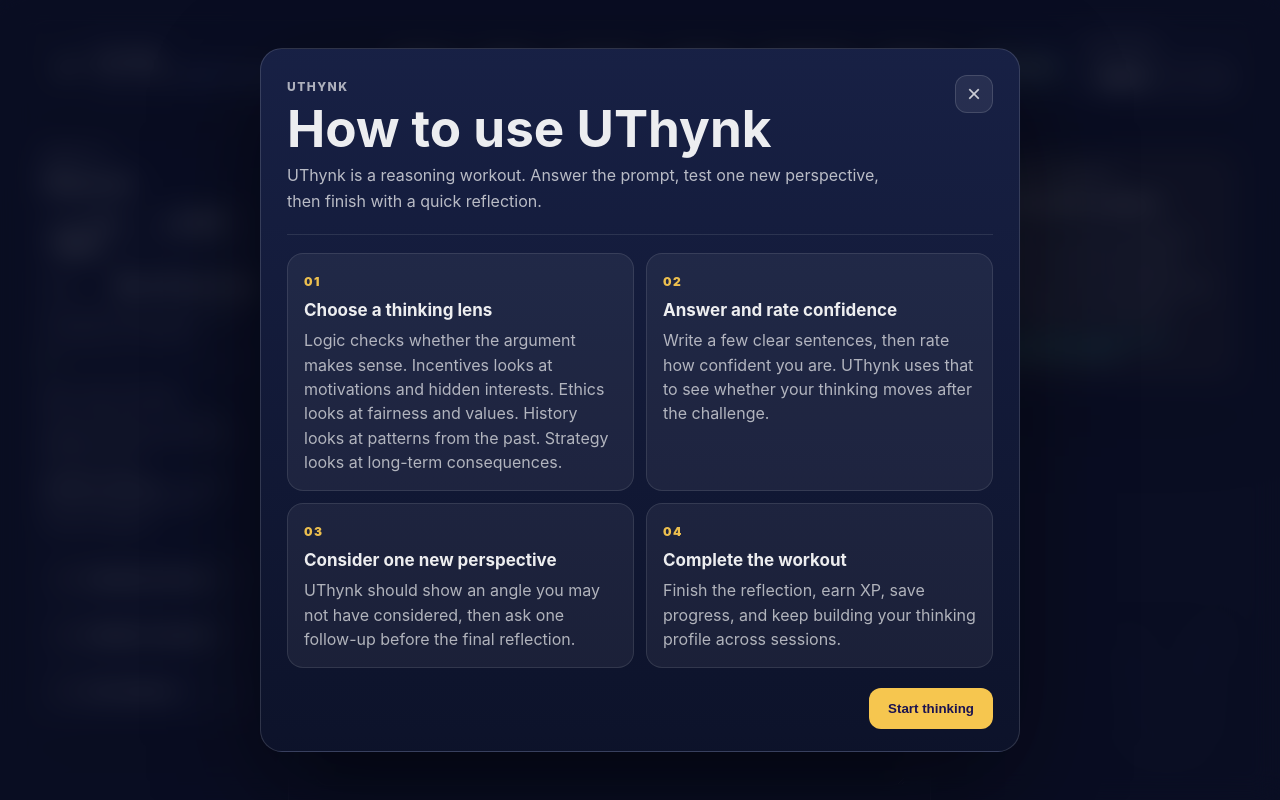
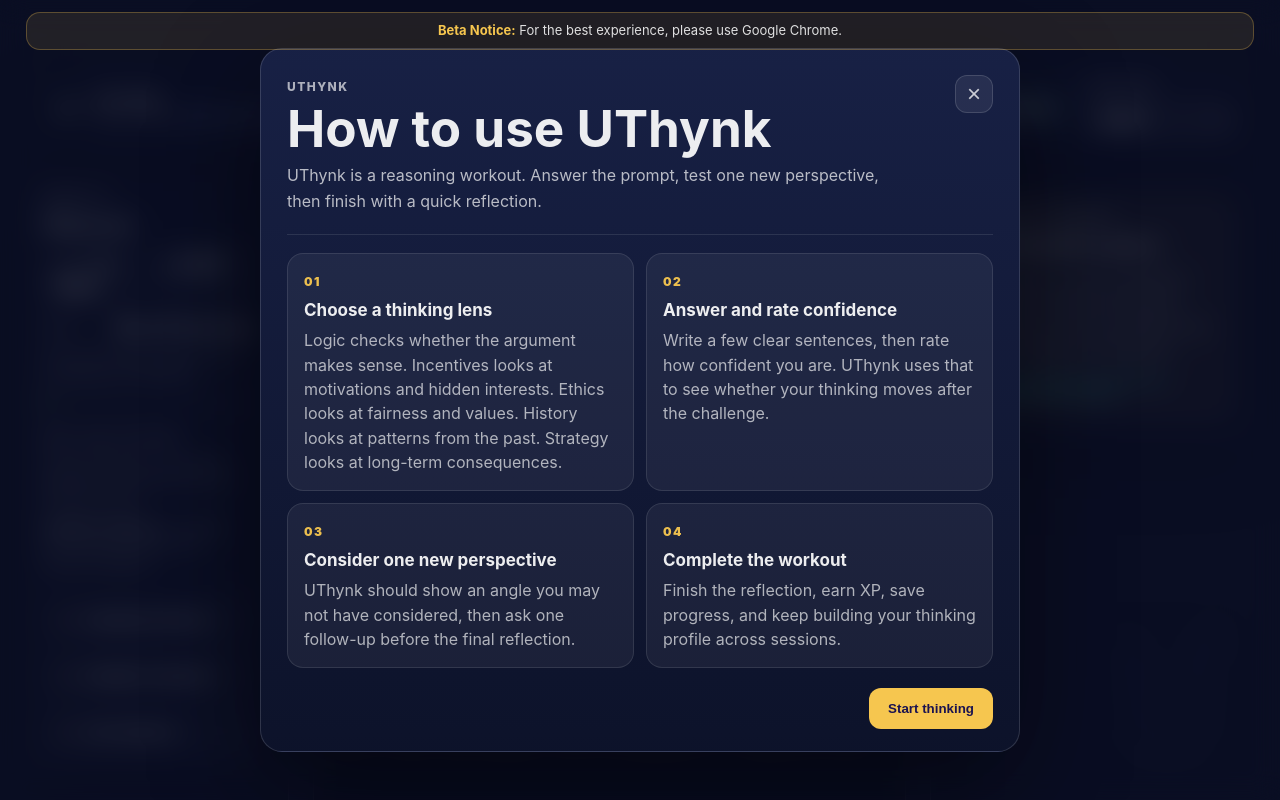
Before and after one commit to nfc3-1/UTHYNK-BETA-2.0, a Next.js app: page / in a window 1280 px wide. Shown: the top 800 px of the page. Built offline with nearby package versions, Linux system fonts and the light colour scheme.

Commit message:
Add beta browser notice

```diff
--- a/app/layout.tsx
+++ b/app/layout.tsx
@@ -6,6 +6,9 @@ export default function RootLayout({ children }: { children: React.ReactNode })
     <html lang="en">
       <body>
         <div className="brandWatermark" aria-hidden="true" />
+        <div className="betaBrowserNotice" role="status">
+          <strong>Beta Notice:</strong> For the best experience, please use Google Chrome.
+        </div>
         {children}
       </body>
     </html>
--- a/app/styles/globals.css
+++ b/app/styles/globals.css
@@ -34,6 +34,25 @@ body{
   background:url("/brand/uthynk-wing-mark.svg") center/contain no-repeat;
   opacity:0.035;
   z-index:0;
+}
+
+.betaBrowserNotice{
+  position:relative;
+  z-index:2;
+  width:min(1450px,96vw);
+  margin:12px auto -8px;
+  padding:9px 14px;
+  border:1px solid rgba(246,198,79,0.28);
+  border-radius:14px;
+  background:rgba(246,198,79,0.10);
+  color:rgba(255,255,255,0.86);
+  font-size:13px;
+  line-height:1.35;
+  text-align:center;
+}
+
+.betaBrowserNotice strong{
+  color:var(--uthynk-gold);
 }
 
 a{
```
